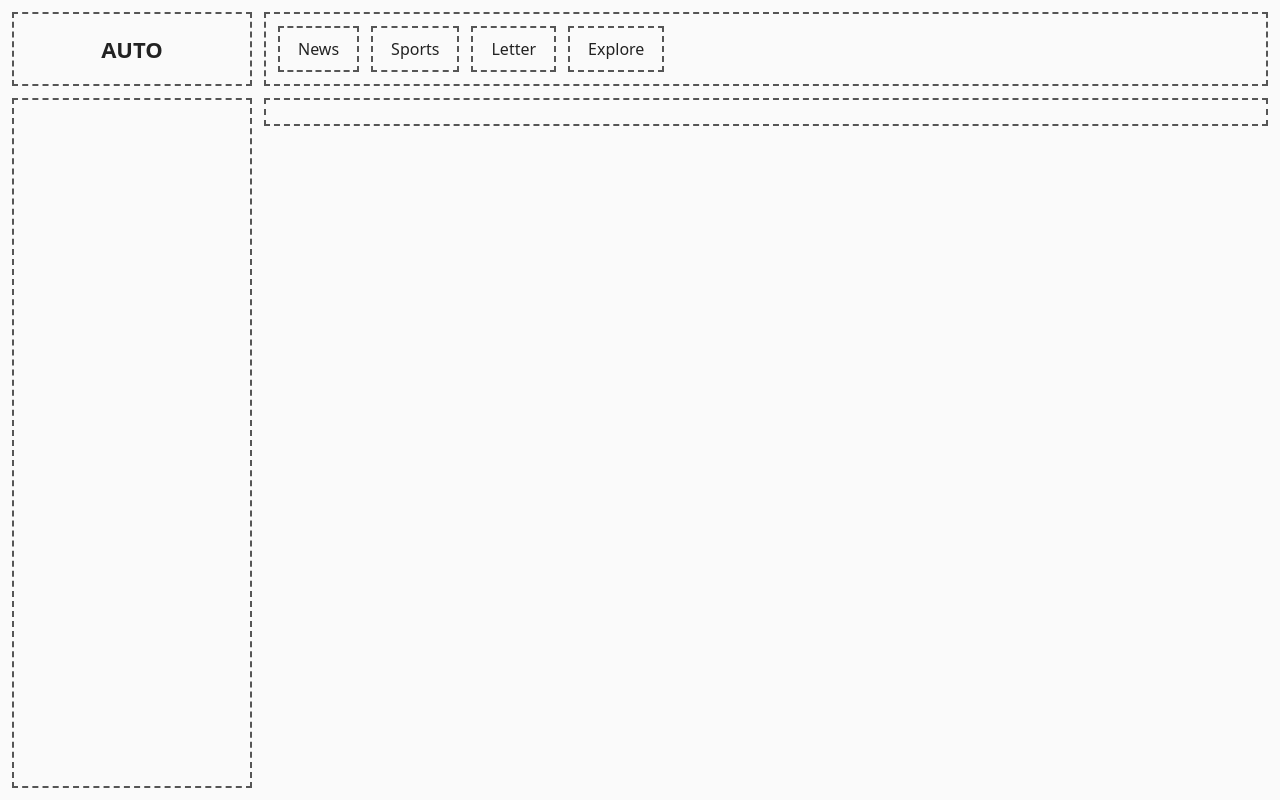
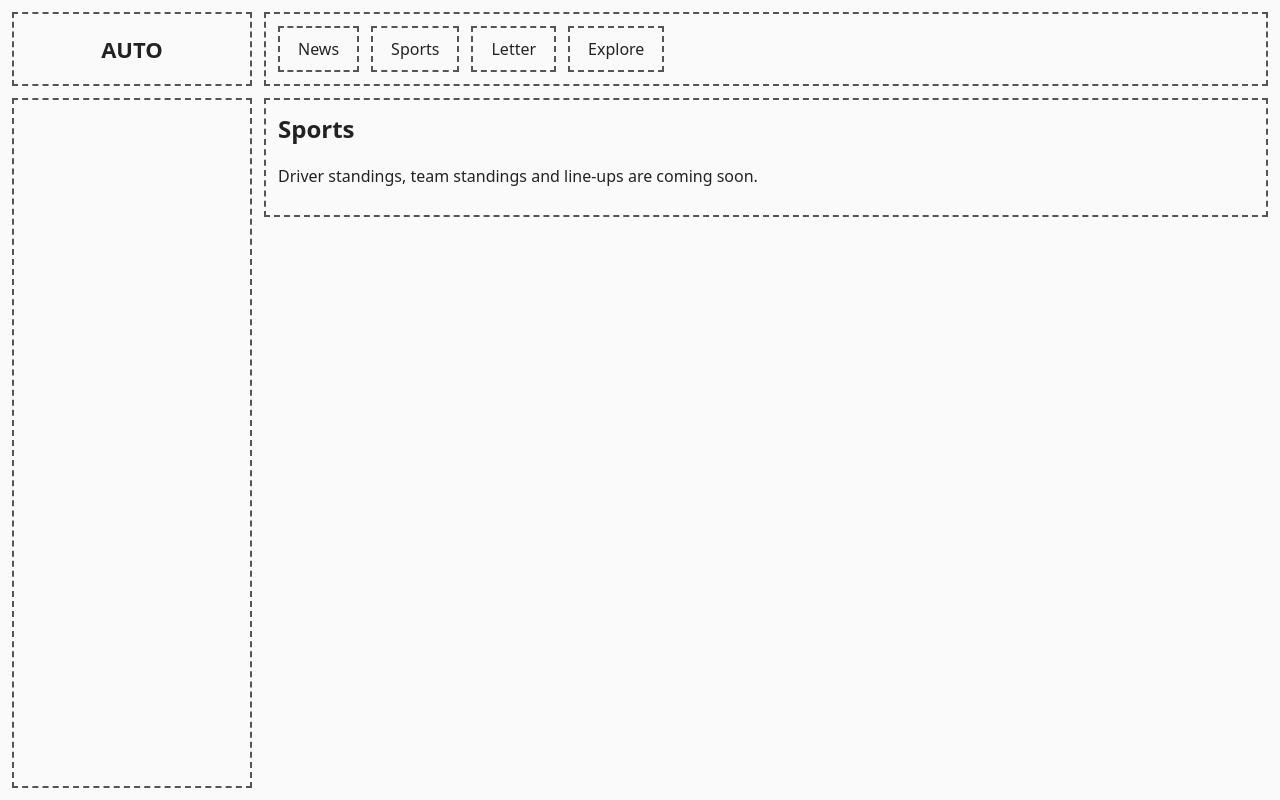
Before and after one commit to Akshaj1717/auto, a website built with Vite: page sports.html in a window 1280 px wide. Built offline with nearby package versions, Linux system fonts and the light colour scheme.

Commit message:
Add standings section to sports.html

```diff
--- a/sports.html
+++ b/sports.html
@@ -12,7 +12,10 @@
     <nav class="box nav" id="nav"></nav>
     <aside class="box sidebar" id="news-sidebar"></aside>
     <main class="content sports-content">
-      <section class="box" id="sports-headlines"></section>
+      <section class="box" id="standings">
+        <h2>Sports</h2>
+        <p>Driver standings, team standings and line-ups are coming soon.</p>
+      </section>
     </main>
   </div>
   <script type="module" src="/src/sports.js"></script>
```
